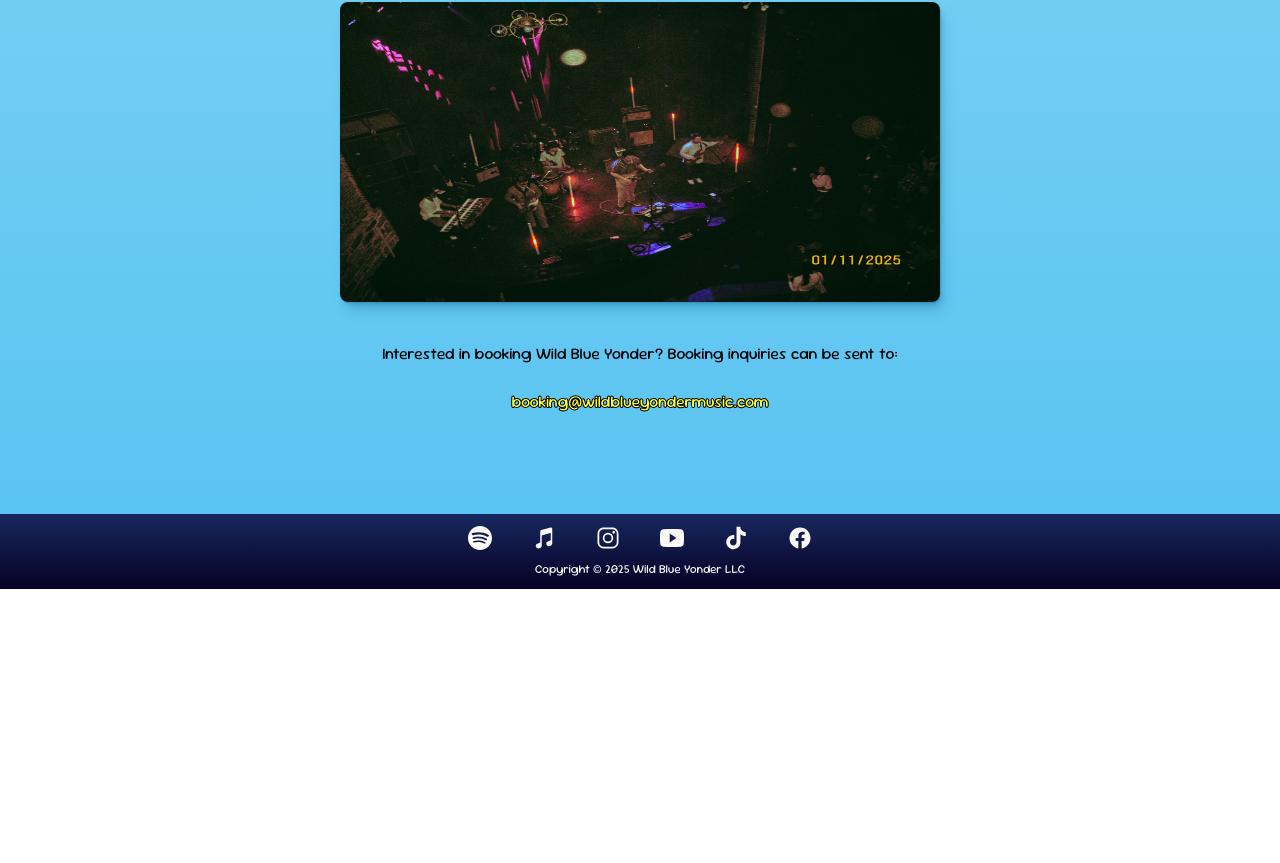
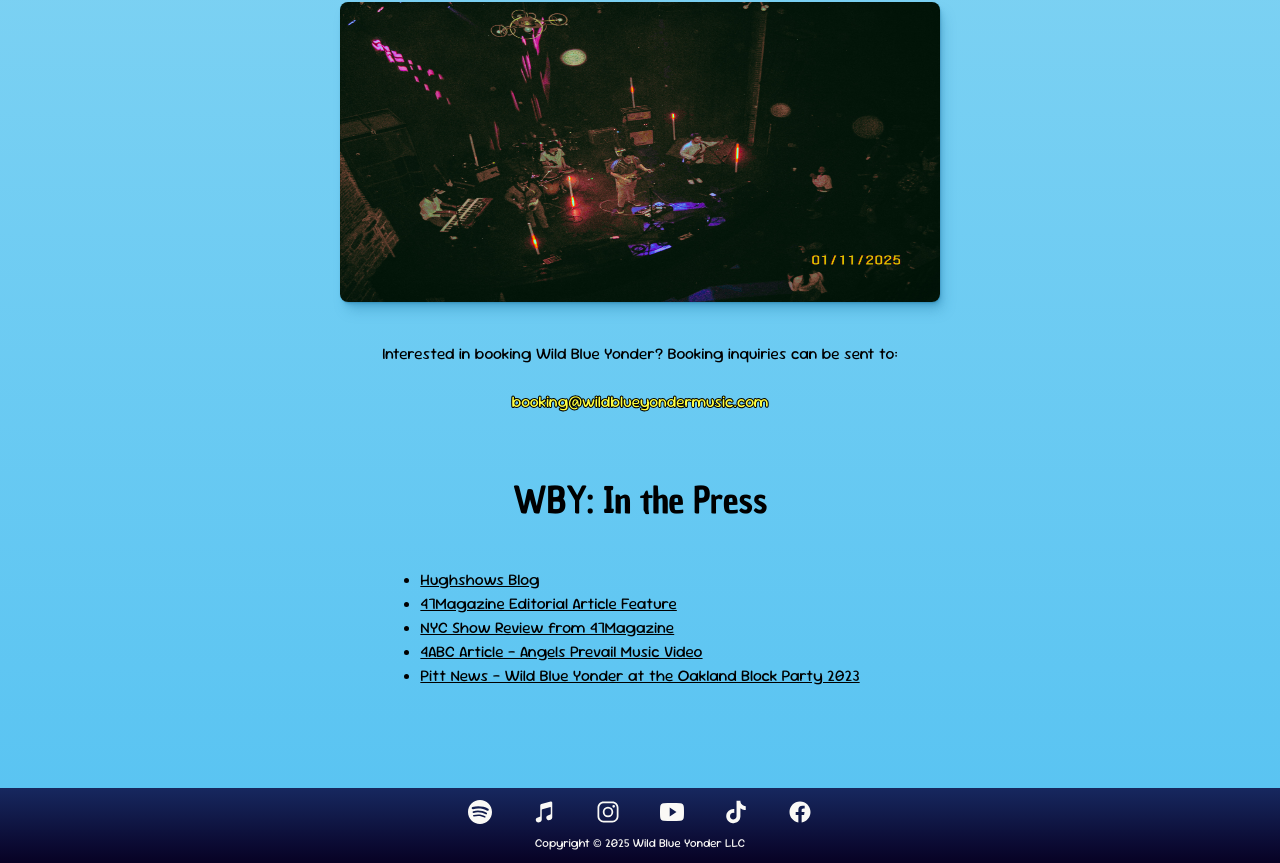
Before and after one commit to danielkurtsawyer/wild-blue-yonder, a React (Vite) app in the folder wild-blue-yonder-website/: page /about in a window 1280 px wide. Shown: the part 1418-2281 px from the top of the page. Before the commit the page ends 2007 px from the top, so only its background shows below. Built offline with nearby package versions, Linux system fonts and the light colour scheme.

Commit message:
Add WBY: In the Press section to About page

```diff
--- a/wild-blue-yonder-website/src/pages/About/About.jsx
+++ b/wild-blue-yonder-website/src/pages/About/About.jsx
@@ -3,6 +3,8 @@ import oakland from "../../assets/images/Photos/oakland.jpg";
 import thunderbirdOverhead from "../../assets/images/Photos/thunderbird overhead.jpg";
 import thunderbirdFloor from "../../assets/images/Photos/thunderbird floor.jpg";
 import LinkPrimary from "../../components/Link/LinkPrimary";
+import LinkTertiary from "../../components/Link/LinkTertiary.jsx";
+import press from "./press.js";
 
 function About() {
   return (
@@ -54,6 +56,16 @@ function About() {
             />
           </p>
         </div>
+        <div className="pic-and-paragraph">
+          <h2>WBY: In the Press</h2>
+          <ul>
+            {press.map((article) => (
+              <li>
+                <LinkTertiary href={article.link} text={article.title} />
+              </li>
+            ))}
+          </ul>
+        </div>
       </div>
     </div>
   );
--- /dev/null
+++ b/wild-blue-yonder-website/src/pages/About/press.js
@@ -0,0 +1,24 @@
+const press = [
+  {
+    title: "Hughshows Blog",
+    link: "https://www.hughshows.com/blog/first-last-wild-blue-yonder/",
+  },
+  {
+    title: "47Magazine Editorial Article Feature",
+    link: "https://www.47magazine.com/wild-blue-yonder-a-jam-band-with-the-jam-man",
+  },
+  {
+    title: "NYC Show Review from 47Magazine",
+    link: "https://www.47magazine.com/the-synergetic-performances-from-wild-blue-yonder-and-trespasser",
+  },
+  {
+    title: "4ABC Article - Angels Prevail Music Video",
+    link: "https://www.wtae.com/article/project-community-woodland-hills-students-respond-to-violence-with-song-angels-prevail/27797658",
+  },
+  {
+    title: "Pitt News - Wild Blue Yonder at the Oakland Block Party 2023",
+    link: "https://pittnews.com/article/182412/arts-and-entertainment/its-up-to-us-to-keep-it-alive-oakland-block-party-showcases-pitts-local-music-scene/",
+  },
+];
+
+export default press;
```
